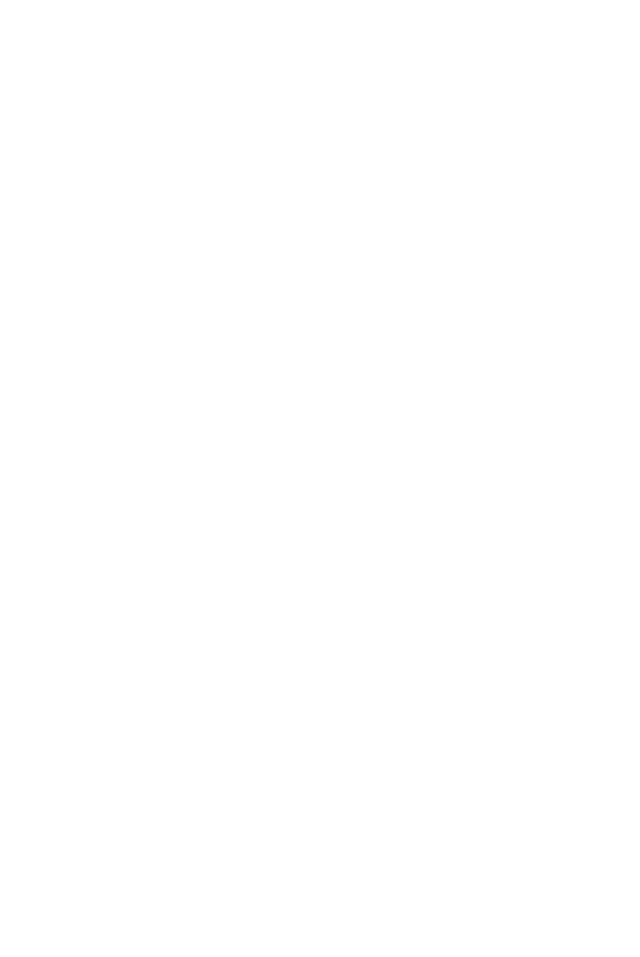
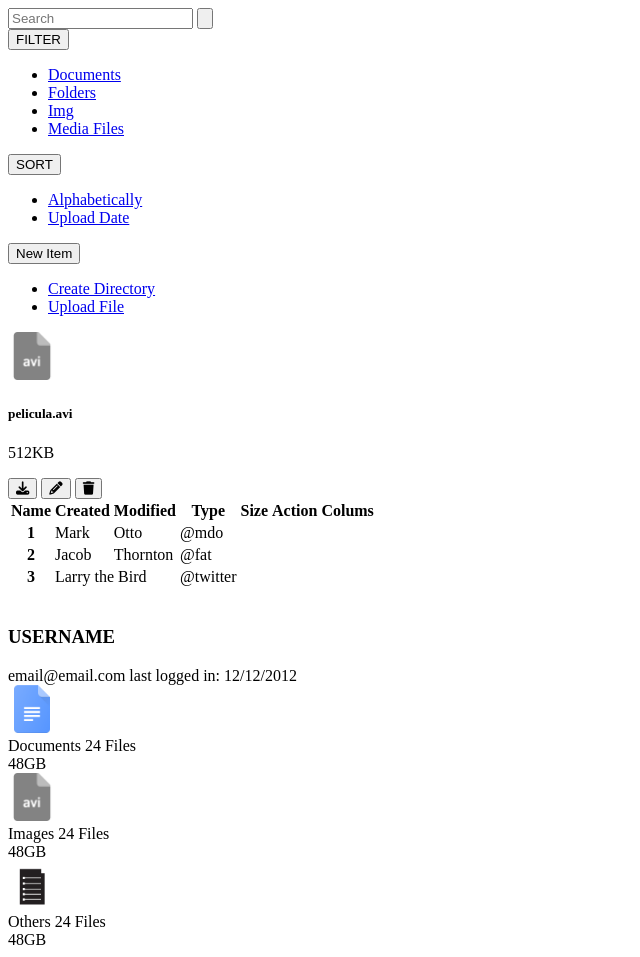
Before and after one commit to alicembranos/File-Explorer-System, a PHP site: page / in a window 1280 px wide. Before the commit the part shown is empty. Shown: the whole page, without its empty margins (0-640 px from the left). Before the commit the page ends 800 px from the top, so only its background shows below. Run offline with PHP 8.4, Linux system fonts and the light colour scheme; some libraries are stand-ins or nearby versions.

Commit message:
main html structure

```diff
--- a/index.php
+++ b/index.php
@@ -1,12 +1,127 @@
 <!DOCTYPE html>
 <html lang="en">
+
 <head>
     <meta charset="UTF-8">
     <meta http-equiv="X-UA-Compatible" content="IE=edge">
     <meta name="viewport" content="width=device-width, initial-scale=1.0">
     <title>Main Content</title>
+    <script src="https://kit.fontawesome.com/ae63adffc0.js" crossorigin="anonymous" defer></script>
 </head>
+
 <body>
+    <main class="main__content">
+        <navbar class="main__navbar">
+            <div class="navbar__logo"></div>
+            <div class="navbar__buttons"></div>
+            <div class="navbar__logout"></div>
+        </navbar>
+        <section class="main__section">
+            <div class="section__searchbar">
+                <form class="d-flex" role="search">
+                    <input class="form-control me-2" type="search" placeholder="Search" aria-label="Search">
+                    <button class="btn btn-outline-success" type="submit"><img /></button>
+                </form>
+            </div>
 
+            <div class="section__actions">
+                <div class="display__filters">
+                    <div class="dropdown">
+                        <button class="btn btn-secondary dropdown-toggle" type="button" id="dropdownMenuButton1" data-bs-toggle="dropdown" aria-expanded="false">
+                            FILTER
+                        </button>
+                        <ul class="dropdown-menu" aria-labelledby="dropdownMenuButton1">
+                            <li><a class="dropdown-item" href="#">Documents</a></li>
+                            <li><a class="dropdown-item" href="#">Folders</a></li>
+                            <li><a class="dropdown-item" href="#">Img</a></li>
+                            <li><a class="dropdown-item" href="#">Media Files</a></li>
+                        </ul>
+                    </div>
+
+                    <div class="dropdown">
+                        <button class="btn btn-secondary dropdown-toggle" type="button" id="dropdownMenuButton1" data-bs-toggle="dropdown" aria-expanded="false">
+                            SORT
+                        </button>
+                        <ul class="dropdown-menu" aria-labelledby="dropdownMenuButton1">
+                            <li><a class="dropdown-item" href="#">Alphabetically</a></li>
+                            <li><a class="dropdown-item" href="#">Upload Date</a></li>
+                        </ul>
+                    </div>
+                </div>
+
+                <div class="dropdown">
+                    <button class="btn btn-secondary dropdown-toggle" type="button" id="dropdownMenuButton1" data-bs-toggle="dropdown" aria-expanded="false">
+                        New Item
+                    </button>
+                    <ul class="dropdown-menu" aria-labelledby="dropdownMenuButton1">
+                        <li><a class="dropdown-item" href="#">Create Directory</a></li>
+                        <li><a class="dropdown-item" href="#">Upload File</a></li>
+                    </ul>
+                </div>
+            </div>
+
+            <section class="recentfiles__section">
+                <article class="card" style="width: 18rem;">
+                    <img src="./src/assets/img/extensions/avi.png" class="card-img-top" alt="avi-file-img" style="width: 48px;">
+                    <div class="card-body">
+                        <h5 class="card-title">pelicula.avi</h5>
+                        <p class="card-text">512KB</p>
+                        <div class="card__actionbuttons">
+                            <button class="card__icon"><i class="fa-solid fa-download"></i></button>
+                            <button class="card__icon"><i class="fa-solid fa-pencil"></i></button>
+                            <button class="card__icon"><i class="fa-solid fa-trash"></i></button>
+                        </div>
+                    </div>
+                </article>
+            </section>
+
+            <div class="listfile--items">
+                <table class="table">
+                    <thead>
+                        <tr>
+                            <th scope="col">Name</th>
+                            <th scope="col">Created</th>
+                            <th scope="col">Modified</th>
+                            <th scope="col">Type</th>
+                            <th scope="col">Size</th>
+                            <th scope="col">Action Colums</th>
+                        </tr>
+                    </thead>
+                    <tbody>
+                        <tr>
+                            <th scope="row">1</th>
+                            <td>Mark</td>
+                            <td>Otto</td>
+                            <td>@mdo</td>
+                        </tr>
+                        <tr>
+                            <th scope="row">2</th>
+                            <td>Jacob</td>
+                            <td>Thornton</td>
+                            <td>@fat</td>
+                        </tr>
+                        <tr>
+                            <th scope="row">3</th>
+                            <td colspan="2">Larry the Bird</td>
+                            <td>@twitter</td>
+                        </tr>
+                    </tbody>
+                </table>
+            </div>
+
+            <aside>
+                <?php
+                require('./src/app/components/aside/aside.php');
+                ?>
+            </aside>
+
+        </section>
+    </main>
+
+    <?php
+    // echo getcwd();  //muestra el directorio actual
+    // chdir();         //cambia el directorio
+    ?>
 </body>
+
 </html>
--- /dev/null
+++ b/src/app/components/aside/aside.php
@@ -0,0 +1,33 @@
+<div class="profile__info">
+    <img>
+    <h3>USERNAME</h3>
+    <span>email@email.com</span>
+    <span>last logged in: 12/12/2012</span>
+</div>
+
+<div class="summary__files">
+    <div class="media__files">
+        <img src="../../../assets/img/files/docs.png" style="width: 48px;">
+        <div>
+            <span>Documents</span>
+            <span>24 Files</span>
+        </div>
+        <span>48GB</span>
+    </div>
+    <div class="media__files">
+        <img src="../../../assets/img/extensions/avi.png" style="width: 48px;">
+        <div>
+            <span>Images</span>
+            <span>24 Files</span>
+        </div>
+        <span>48GB</span>
+    </div>
+    <div class="media__files">
+        <img src="../../../assets/img/files/files.png" style="width: 48px;" >
+        <div>
+            <span>Others</span>
+            <span>24 Files</span>
+        </div>
+        <span>48GB</span>
+    </div>
+</div>
```
Also changed, not shown: db.json (added, +43 -0 lines), src/app/components/aside/aside.css (added), src/assets/img/extensions/avi.png (added), src/assets/img/extensions/doc.png (added), src/assets/img/extensions/gif.png (added), src/assets/img/extensions/html.png (added), src/assets/img/extensions/jpg.png (added), src/assets/img/extensions/js.png (added), src/assets/img/extensions/mov.png (added), src/assets/img/extensions/mp3.png (added), src/assets/img/extensions/mp4.png (added), src/assets/img/extensions/pdf.png (added), src/assets/img/extensions/png.png (added), src/assets/img/extensions/txt.png (added), 4 more files.
